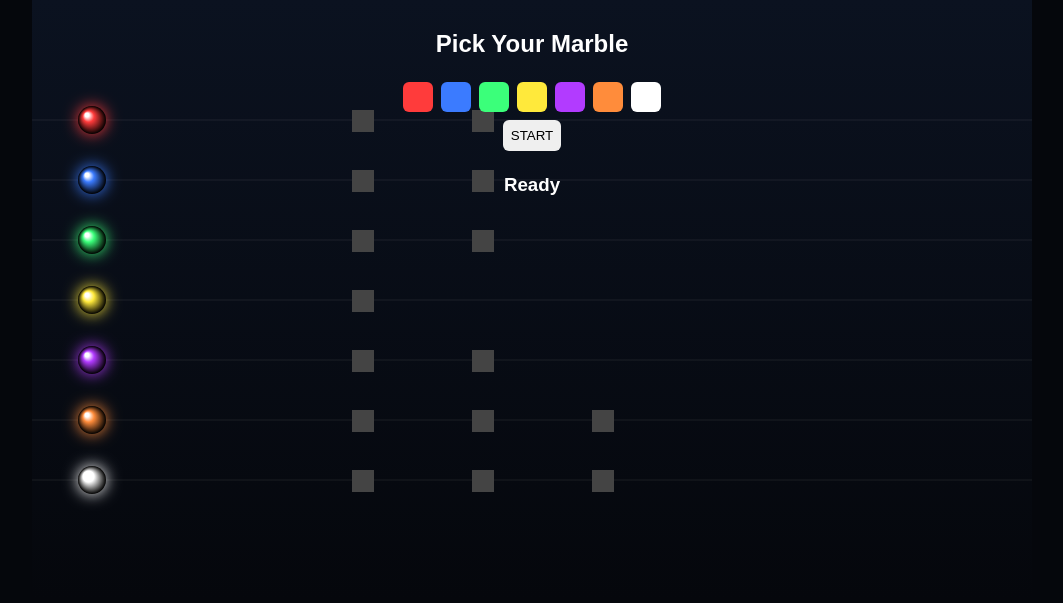
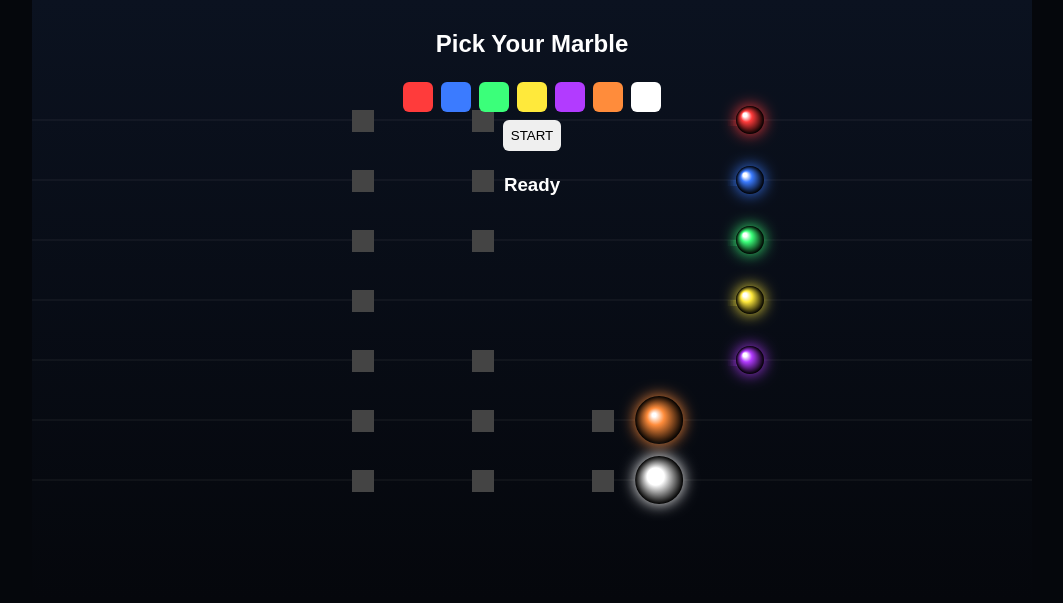
Before and after one commit to tylerggf/Marble-game, a website: page Game.html in a window 1280 px wide. Shown: the whole page, without its empty margins (108-1171 px from the left). Drawn offline with Linux system fonts and the light colour scheme.

Commit message:
Fix game state management and update title
Refactor game logic and update title for clarity.

```diff
--- a/Game.html
+++ b/Game.html
@@ -2,7 +2,7 @@
 <html>
 <head>
 <meta charset="UTF-8">
-<title>Marble Race PRO+ FULL</title>
+<title>Marble Race PRO+ FIXED</title>
 
 <style>
 body {
@@ -50,7 +50,7 @@ canvas {
 <script>
 
 // =========================
-// CORE SETUP
+// CORE
 // =========================
 
 const c = document.getElementById("c");
@@ -61,30 +61,15 @@ const H = c.height;
 
 const LANES = 7;
 
-const COLORS = ["#ff3b3b","#3b7bff","#3bff7a","#ffe93b","#b23bff","#ff8c3b","#ffffff"];
+const COLORS = [
+  "#ff3b3b","#3b7bff","#3bff7a",
+  "#ffe93b","#b23bff","#ff8c3b","#ffffff"
+];
+
+const NAMES = ["Red","Blue","Green","Yellow","Purple","Orange","White"];
 
 // =========================
-// GAME STATE SYSTEM
-// =========================
-
-const GameState = {
-  WAITING:"waiting",
-  RUNNING:"running",
-  FINISHED:"finished"
-};
-
-const UIState = {
-  MENU:"menu",
-  COUNTDOWN:"countdown",
-  RACING:"racing",
-  RESULTS:"results"
-};
-
-let currentState = GameState.WAITING;
-let currentUI = UIState.MENU;
-
-// =========================
-// GLOBAL VARIABLES
+// STATE
 // =========================
 
 let selectedMarble = null;
@@ -92,9 +77,14 @@ let marbles = [];
 let obstacles = [];
 let particles = [];
 
-let speedLines = [];
+let winnerLocked = false;
 
-let globalSlowMotion = 1;
+const GameState = {
+  RUNNING:"running",
+  FINISHED:"finished"
+};
+
+let state = GameState.RUNNING;
 
 // =========================
 // UTIL
@@ -133,43 +123,6 @@ class Particle {
 }
 
 // =========================
-// SPEED LINES (VISUAL ENGINE)
-// =========================
-
-class SpeedLine {
-  constructor(){
-    this.x=Math.random()*W;
-    this.y=Math.random()*H;
-    this.len=rand(20,80);
-    this.speed=rand(4,10);
-  }
-
-  update(){
-    this.x-=this.speed*globalSlowMotion;
-    if(this.x<0){
-      this.x=W;
-      this.y=Math.random()*H;
-    }
-  }
-
-  draw(){
-    if(currentState!==GameState.RUNNING) return;
-
-    ctx.globalAlpha=0.3;
-    ctx.strokeStyle="#66aaff";
-
-    ctx.beginPath();
-    ctx.moveTo(this.x,this.y);
-    ctx.lineTo(this.x+this.len,this.y);
-    ctx.stroke();
-
-    ctx.globalAlpha=1;
-  }
-}
-
-for(let i=0;i<50;i++) speedLines.push(new SpeedLine());
-
-// =========================
 // OBSTACLES
 // =========================
 
@@ -181,120 +134,109 @@ function makeObstacles(){
 }
 
 // =========================
-// MARBLE ENGINE
+// MARBLE (FIXED RULE SYSTEM)
 // =========================
 
 class Marble {
   constructor(i){
-    this.i = i;
+    this.i=i;
+    this.x=60;
+    this.y=120+i*60;
 
-    this.x = 60;
-    this.y = 120 + i * 60;
+    this.baseSpeed=2.8; // SAME FOR ALL
 
-    // SAME SPEED FOR ALL MARBLES (IMPORTANT FIX)
-    this.baseSpeed = 2.8;
+    this.slowTimer=0;
+    this.finished=false;
+    this.finishTime=0;
 
-    this.vx = this.baseSpeed;
-
-    this.finished = false;
-    this.finishTime = 0;
-
-    // ⏱ slow effect timer (NEW SYSTEM)
-    this.slowTimer = 0;
-
-    this.trail = [];
-    this.glow = 0;
+    this.trail=[];
+    this.glow=0;
   }
 
-  hitObstacle() {
-    // trigger 2 second slow effect
-    this.slowTimer = 120; // 120 frames ≈ 2 seconds at 60fps
-
-    this.glow = 10;
-
-    particles.push(new Particle(this.x, this.y, COLORS[this.i]));
+  hitObstacle(){
+    this.slowTimer=120; // 2 seconds
+    this.glow=10;
+    particles.push(new Particle(this.x,this.y,COLORS[this.i]));
   }
 
   update(){
 
-    if(currentState !== GameState.RUNNING) return;
+    if(state!==GameState.RUNNING) return;
     if(this.finished) return;
 
-    // =========================
-    // SPEED SYSTEM (FIXED RULE)
-    // =========================
+    let speed=this.baseSpeed;
 
-    let speed = this.baseSpeed;
+    // slow effect
+    if(this.slowTimer>0){
+      speed*=0.45;
+      this.slowTimer--;
+      if(this.slowTimer===0) this.glow=0;
+    }
 
-    // if slowed → reduce speed temporarily
-    if(this.slowTimer > 0){
-      speed *= 0.45; // slow mode
+    this.x+=speed;
 
-      this.slowTimer--;
+    // trail
+    this.trail.push({x:this.x,y:this.y});
+    if(this.trail.length>10) this.trail.shift();
 
-      if(this.slowTimer === 0){
-        this.glow = 0; // reset effect
+    // OBSTACLE HIT DETECTION (FIXED)
+    for(let j=0;j<obstacles[this.i];j++){
+      const ox=320+j*120;
+
+      if(Math.abs(this.x-ox)<10 && this.slowTimer===0){
+        this.hitObstacle();
       }
     }
 
-    // apply movement
-    this.vx = speed;
-    this.x += this.vx * globalSlowMotion;
+    // FINISH (LOCKED WINNER)
+    if(!winnerLocked && this.x>W-90){
 
-    // trail
-    this.trail.push({x:this.x, y:this.y});
-    if(this.trail.length > 10) this.trail.shift();
-
-    // finish logic
-    if(this.x > W - 90){
-      this.finished = true;
-      this.finishTime = performance.now();
+      winnerLocked=true;
+      this.finished=true;
+      this.finishTime=performance.now();
+      state=GameState.FINISHED;
 
       for(let i=0;i<25;i++){
         particles.push(new Particle(this.x,this.y,COLORS[this.i]));
       }
 
-      globalSlowMotion = 0.4;
+      status.innerText =
+        "WINNER: "+NAMES[this.i]+" ("+COLORS[this.i]+")" +
+        " | YOU PICKED: "+NAMES[selectedMarble];
     }
   }
 
   draw(){
 
-    // trail
     this.trail.forEach((t,i)=>{
-      ctx.globalAlpha = i / this.trail.length * 0.4;
-      ctx.fillStyle = COLORS[this.i];
-      ctx.fillRect(t.x, t.y, 6, 6);
+      ctx.globalAlpha=i/this.trail.length*0.4;
+      ctx.fillStyle=COLORS[this.i];
+      ctx.fillRect(t.x,t.y,6,6);
     });
 
-    ctx.globalAlpha = 1;
+    ctx.globalAlpha=1;
 
-    let r = 14 + this.glow;
+    let r=14+this.glow;
 
-    ctx.shadowBlur = 15;
-    ctx.shadowColor = COLORS[this.i];
+    ctx.shadowBlur=15;
+    ctx.shadowColor=COLORS[this.i];
 
-    let g = ctx.createRadialGradient(
-      this.x - 5, this.y - 5, 2,
-      this.x, this.y, r
-    );
+    let g=ctx.createRadialGradient(this.x-5,this.y-5,2,this.x,this.y,r);
+    g.addColorStop(0,"#fff");
+    g.addColorStop(0.3,COLORS[this.i]);
+    g.addColorStop(1,"#000");
 
-    g.addColorStop(0, "#fff");
-    g.addColorStop(0.3, COLORS[this.i]);
-    g.addColorStop(1, "#000");
-
-    ctx.fillStyle = g;
-
+    ctx.fillStyle=g;
     ctx.beginPath();
-    ctx.arc(this.x, this.y, r, 0, Math.PI * 2);
+    ctx.arc(this.x,this.y,r,0,Math.PI*2);
     ctx.fill();
 
-    ctx.shadowBlur = 0;
+    ctx.shadowBlur=0;
   }
 }
 
 // =========================
-// ENGINE
+// SETUP
 // =========================
 
 function setup(){
@@ -302,6 +244,7 @@ function setup(){
   for(let i=0;i<LANES;i++){
     marbles.push(new Marble(i));
   }
+  winnerLocked=false;
 }
 
 // =========================
@@ -354,7 +297,7 @@ function initUI(){
 }
 
 // =========================
-// FLOW
+// START
 // =========================
 
 function startRaceFlow(){
@@ -366,12 +309,12 @@ function startRaceFlow(){
   makeObstacles();
   setup();
 
-  currentState=GameState.RUNNING;
+  state=GameState.RUNNING;
   status.innerText="RACING...";
 }
 
 // =========================
-// LOOP (MASTER ENGINE)
+// LOOP
 // =========================
 
 function loop(){
@@ -379,11 +322,6 @@ function loop(){
   ctx.clearRect(0,0,W,H);
 
   drawTrack();
-
-  speedLines.forEach(s=>{
-    s.update();
-    s.draw();
-  });
 
   marbles.forEach(m=>{
     m.update();
@@ -396,21 +334,11 @@ function loop(){
     if(p.dead()) particles.splice(i,1);
   });
 
-  if(currentState===GameState.RUNNING && marbles.every(m=>m.finished)){
-    currentState=GameState.FINISHED;
-
-    let w=[...marbles].sort((a,b)=>a.finishTime-b.finishTime)[0];
-
-    status.innerText=
-      "WINNER: "+COLORS[w.i].toUpperCase()+
-      " | YOU PICKED: "+COLORS[selectedMarble].toUpperCase();
-  }
-
   requestAnimationFrame(loop);
 }
 
 // =========================
-// START
+// INIT
 // =========================
 
 initUI();
```
